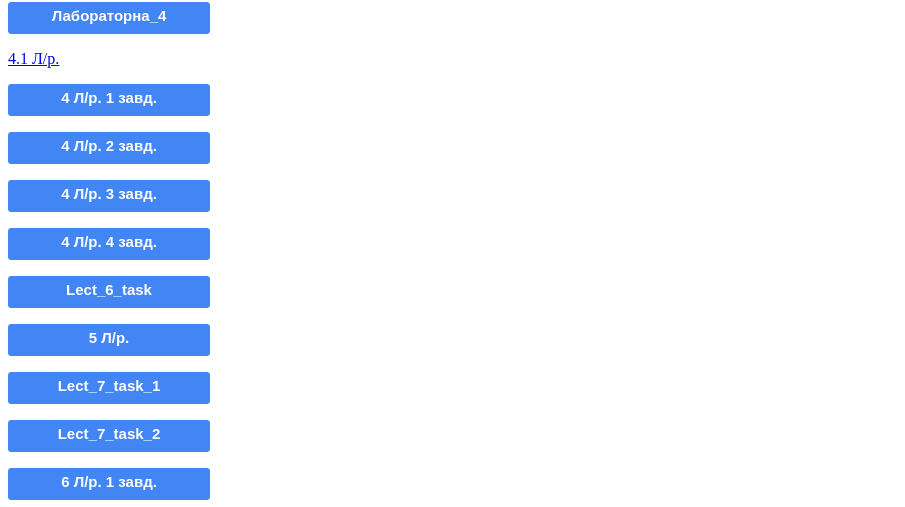
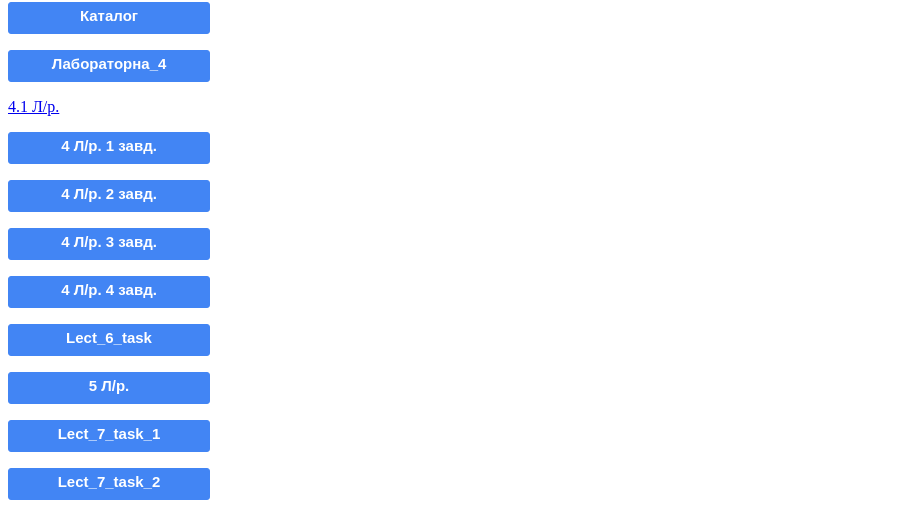
Before and after one commit to Sasha-Monastiretskiy/MONAH.github.io, a plain HTML site: page index.html in a window 1280 px wide. Shown: the part 593-1100 px from the top of the page, without its empty margins (0-905 px from the left). Drawn offline with Linux system fonts and the light colour scheme.

Commit message:
Update index.html

```diff
--- a/index.html
+++ b/index.html
@@ -41,6 +41,7 @@
     <span class="tel" id="contacts" >Номер телефону:</span>
     <span class="number">+380970126394</span>
     <div id="portfolio">Портфоліо</div>
+    <p><a href="..\MONAH.github.io/katalog/index.html" class="btn" >Каталог</a></p>
     <p><a href="..\MONAH.github.io/lab 4/task 1.1/index.html" class="btn" >Лабораторна_4</a></p>
     <p><a href="..\MONAH.github.io/lab 4/task1.2/index.html" >4.1 Л/р.</a></p>
     <p><a href="..\LR3\task1\task 1\index.html" class="btn" >4 Л/р. 1 завд.</a></p>
```
